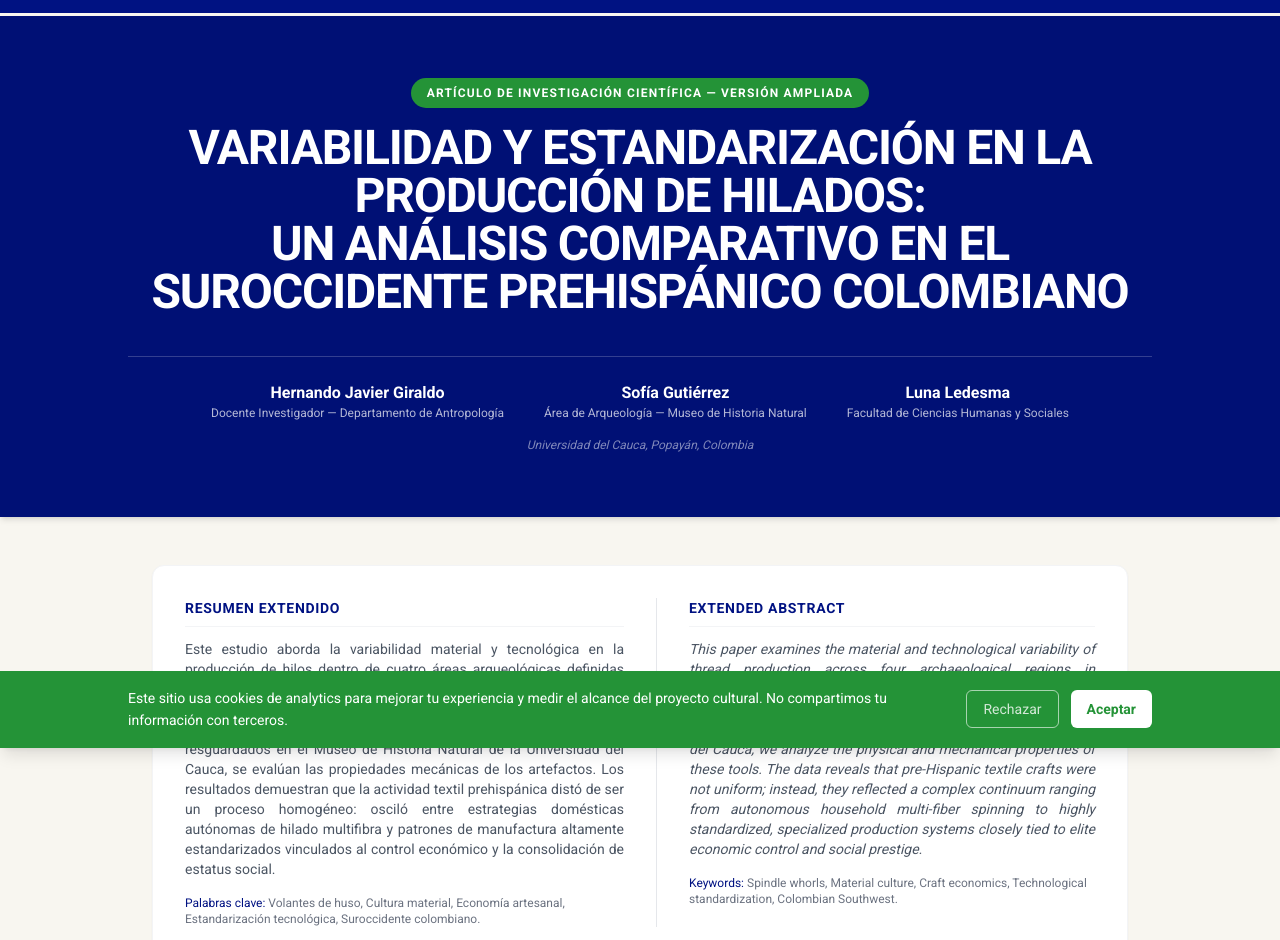
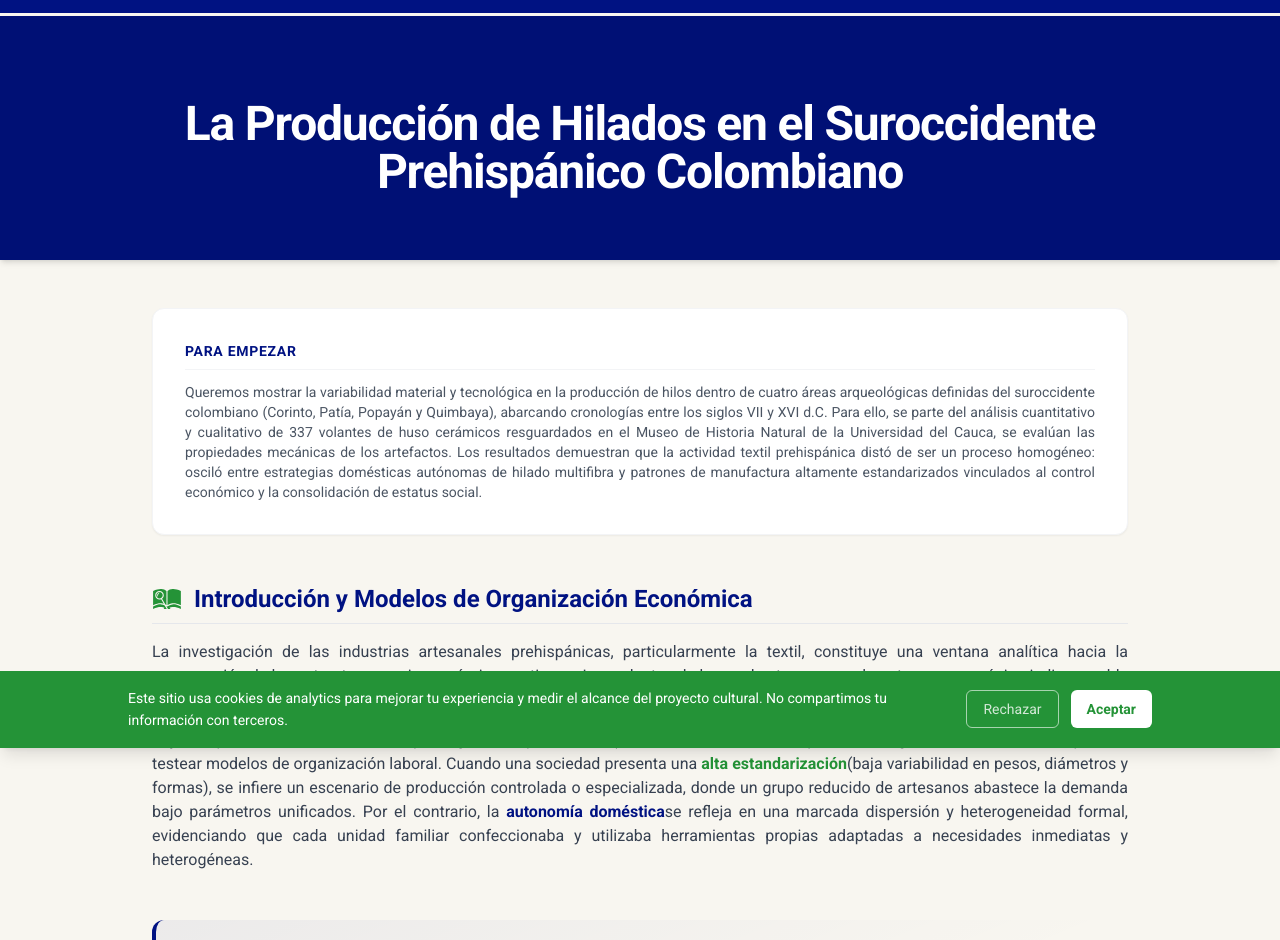
Before and after one commit to jevillamizar/museo-virtual, a React (Vite) app: page /Articulo2 in a window 1280 px wide. Shown: the part 52-992 px from the top of the page. Built offline with nearby package versions, Linux system fonts and the light colour scheme.

Commit message:
Actualizacion de contenidos con el articulo publicado y correcciones de estilo

```diff
--- a/src/Screens/ArticuloVariabilidadV2.jsx
+++ b/src/Screens/ArticuloVariabilidadV2.jsx
@@ -66,30 +66,9 @@ const ArticuloVariabilidadV2 = () => {
       <header className="w-full bg-unicauca-azul py-16 px-6 text-center text-white mt-4 shadow-md relative overflow-hidden">
         <div className="absolute inset-0 bg-black/10 pointer-events-none" />
         <div className="max-w-5xl mx-auto relative z-10">
-          <span className="bg-unicauca-verde text-xs font-bold px-4 py-2 rounded-full tracking-widest uppercase shadow-sm">
-            Artículo de Investigación Científica — Versión Ampliada
-          </span>
-          <h1 className="text-3xl md:text-5xl font-black mt-5 leading-tight tracking-tight uppercase">
-            Variabilidad y Estandarización en la Producción de Hilados: <br className="hidden md:block"/>
-            Un Análisis Comparativo en el Suroccidente Prehispánico Colombiano
+          <h1 className="text-2xl md:text-5xl font-black mt-5 leading-tight tracking-tight">
+            La Producción de Hilados en el Suroccidente Prehispánico Colombiano
           </h1>
-
-          {/* Autores e Institución */}
-          <div className="mt-10 flex flex-wrap justify-center gap-10 text-sm border-t border-white/20 pt-6">
-            <div className="text-center">
-              <p className="font-bold text-white text-base">Hernando Javier Giraldo</p>
-              <p className="text-xs text-white/70 font-medium">Docente Investigador — Departamento de Antropología</p>
-            </div>
-            <div className="text-center">
-              <p className="font-bold text-white text-base">Sofía Gutiérrez</p>
-              <p className="text-xs text-white/70 font-medium">Área de Arqueología — Museo de Historia Natural</p>
-            </div>
-            <div className="text-center">
-              <p className="font-bold text-white text-base">Luna Ledesma</p>
-              <p className="text-xs text-white/70 font-medium">Facultad de Ciencias Humanas y Sociales</p>
-            </div>
-          </div>
-          <p className="text-xs text-white/50 mt-4 italic">Universidad del Cauca, Popayán, Colombia</p>
         </div>
       </header>
 
@@ -97,33 +76,16 @@ const ArticuloVariabilidadV2 = () => {
       <main className="w-full max-w-5xl px-6 py-12 flex flex-col gap-12 text-left">
 
         {/* Sección de Resúmenes */}
-        <section className="bg-white rounded-xl p-8 shadow-sm border border-gray-100 grid md:grid-cols-2 gap-8">
+        <section className="bg-white rounded-xl p-8 shadow-sm border border-gray-100 grid md:grid-cols-1 gap-8">
           <div>
-            <h2 className="text-sm font-bold text-unicauca-azul mb-3 uppercase tracking-wider border-b border-gray-100 pb-2">Resumen Extendido</h2>
+            <h2 className="text-sm font-bold text-unicauca-azul mb-3 uppercase tracking-wider border-b border-gray-100 pb-2">Para empezar</h2>
             <p className="text-xs md:text-sm leading-relaxed text-gray-600 text-justify">
-              Este estudio aborda la variabilidad material y tecnológica en la producción de hilos dentro de cuatro áreas arqueológicas
+              Queremos mostrar la variabilidad material y tecnológica en la producción de hilos dentro de cuatro áreas arqueológicas
               definidas del suroccidente colombiano (Corinto, Patía, Popayán y Quimbaya), abarcando cronologías entre los siglos VII y XVI d.C.
-              A partir del análisis cuantitativo y cualitativo de 337 volantes de huso cerámicos resguardados en el Museo de Historia Natural
+              Para ello, se parte del análisis cuantitativo y cualitativo de 337 volantes de huso cerámicos resguardados en el Museo de Historia Natural
               de la Universidad del Cauca, se evalúan las propiedades mecánicas de los artefactos. Los resultados demuestran que la actividad
               textil prehispánica distó de ser un proceso homogéneo: osciló entre estrategias domésticas autónomas de hilado multifibra y
               patrones de manufactura altamente estandarizados vinculados al control económico y la consolidación de estatus social.
-            </p>
-            <p className="mt-4 text-xs text-gray-500 font-medium">
-              <span className="text-unicauca-azul">Palabras clave:</span> Volantes de huso, Cultura material, Economía artesanal, Estandarización tecnológica, Suroccidente colombiano.
-            </p>
-          </div>
-          <div className="border-t md:border-t-0 md:border-l border-gray-200 pt-6 md:pt-0 md:pl-8">
-            <h2 className="text-sm font-bold text-unicauca-azul mb-3 uppercase tracking-wider border-b border-gray-100 pb-2">Extended Abstract</h2>
-            <p className="text-xs md:text-sm leading-relaxed text-gray-600 italic text-justify">
-              This paper examines the material and technological variability of thread production across four archaeological regions
-              in southwestern Colombia (Corinto, Patia, Popayan, and Quimbaya) dating from the 700 to 1550 AD. Using a sample of 337 ceramic
-              spindle whorls from the Natural History Museum at Universidad del Cauca, we analyze the physical and mechanical properties
-              of these tools. The data reveals that pre-Hispanic textile crafts were not uniform; instead, they reflected a complex continuum
-              ranging from autonomous household multi-fiber spinning to highly standardized, specialized production systems closely tied to
-              elite economic control and social prestige.
-            </p>
-            <p className="mt-4 text-xs text-gray-500 font-medium">
-              <span className="text-unicauca-azul">Keywords:</span> Spindle whorls, Material culture, Craft economics, Technological standardization, Colombian Southwest.
             </p>
           </div>
         </section>
@@ -132,7 +94,7 @@ const ArticuloVariabilidadV2 = () => {
         <section className="flex flex-col gap-4">
           <div className="flex items-center gap-3 border-b border-gray-200 pb-2">
             <GiArchiveResearch className="text-3xl text-unicauca-verde" />
-            <h2 className="text-xl md:text-2xl font-bold text-unicauca-azul">1. Introducción y Modelos de Organización Económica</h2>
+            <h2 className="text-xl md:text-2xl font-bold text-unicauca-azul">Introducción y Modelos de Organización Económica</h2>
           </div>
           <p className="text-sm md:text-base leading-relaxed text-gray-700 text-justify">
             La investigación de las industrias artesanales prehispánicas, particularmente la textil, constituye una ventana analítica hacia
@@ -153,7 +115,7 @@ const ArticuloVariabilidadV2 = () => {
         <section className="bg-gradient-to-br from-unicauca-azul/5 via-transparent to-transparent rounded-xl p-6 border-l-4 border-unicauca-azul flex flex-col gap-4">
           <div className="flex items-center gap-2">
             <FaQuoteLeft className="text-xl text-unicauca-azul" />
-            <h3 className="font-bold text-unicauca-azul text-base">2. Evidencias Etnohistóricas del Contacto (Siglo XVI)</h3>
+            <h3 className="font-bold text-unicauca-azul text-base">Evidencias Etnohistóricas del Contacto (Siglo XVI)</h3>
           </div>
           <p className="text-xs md:text-sm text-gray-600 leading-relaxed text-justify">
             Las crónicas de Indias corroboran de manera documental las profundas asimetrías y especializaciones regionales en el uso del textil.
@@ -181,7 +143,7 @@ const ArticuloVariabilidadV2 = () => {
         <section className="flex flex-col gap-5">
           <div className="flex items-center gap-3 border-b border-gray-200 pb-2">
             <GiSpinningTop className="text-3xl text-unicauca-verde" />
-            <h2 className="text-xl md:text-2xl font-bold text-unicauca-azul">3. Principios Mecánicos y Restricciones de la Fibra</h2>
+            <h2 className="text-xl md:text-2xl font-bold text-unicauca-azul">Principios Mecánicos y Restricciones de la Fibra</h2>
           </div>
           <p className="text-sm md:text-base leading-relaxed text-gray-700 text-justify">
             El análisis de los volantes de huso se fundamenta en leyes de la física rotacional. Las dimensiones físicas del artefacto
@@ -224,7 +186,7 @@ const ArticuloVariabilidadV2 = () => {
         <section className="flex flex-col gap-6">
           <div className="flex items-center gap-3 border-b border-gray-200 pb-2">
             <FaMapMarkerAlt className="text-3xl text-unicauca-verde" />
-            <h2 className="text-xl md:text-2xl font-bold text-unicauca-azul">4. Datos Arqueológicos por Regiones Analizadas</h2>
+            <h2 className="text-xl md:text-2xl font-bold text-unicauca-azul">Datos Arqueológicos por Regiones Analizadas</h2>
           </div>
           <p className="text-sm md:text-base text-gray-700 text-justify">
             El universo de análisis comprende <span className="font-semibold text-unicauca-verde">337 volantes de huso</span>. El desglose
@@ -263,7 +225,7 @@ const ArticuloVariabilidadV2 = () => {
         <section className="flex flex-col gap-4">
           <div className="flex items-center gap-3 border-b border-gray-200 pb-2">
             <FaBalanceScale className="text-3xl text-unicauca-verde" />
-            <h2 className="text-xl md:text-2xl font-bold text-unicauca-azul">5. Metodología Estadística y Control de Sesgos de Colección</h2>
+            <h2 className="text-xl md:text-2xl font-bold text-unicauca-azul">Metodología Estadística y Control de Sesgos de Colección</h2>
           </div>
           <p className="text-sm md:text-base leading-relaxed text-gray-700 text-justify">
             Un imperativo metodológico crucial radicó en evaluar la validez de la muestra. Al tratarse en gran medida de colecciones conformadas
```
